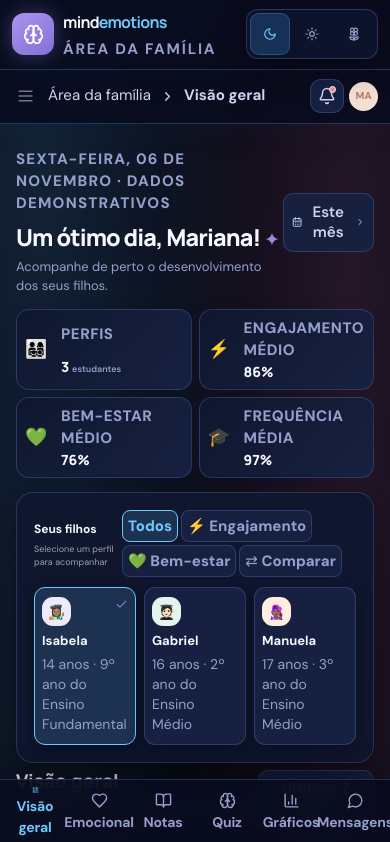
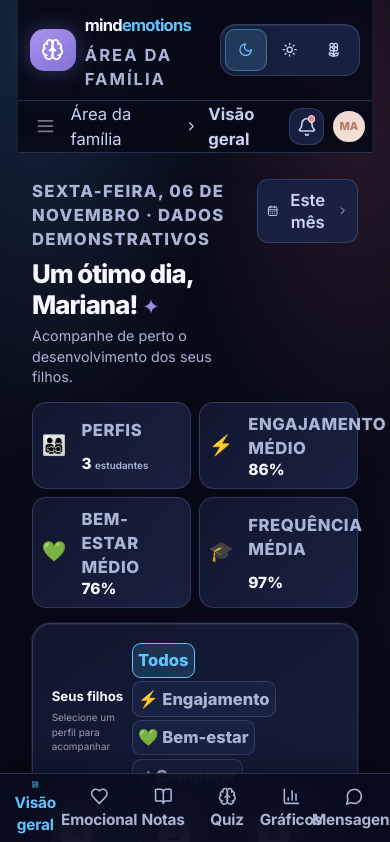
Before and after one commit to Tgmidasx7/MIND-EMOTIONS-ULTRA, a React (Vite) app: page / in a window 390 px wide. Shown: the top 842 px of the page. Built offline with nearby package versions, Linux system fonts and the light colour scheme.

Commit message:
Refresh app layout and apply 110 percent visual scale
Co-authored-by: arena-agent <297053741+arena-agent@users.noreply.github.com>

```diff
--- a/src/styles/app-pro.css
+++ b/src/styles/app-pro.css
@@ -26,11 +26,11 @@
   font-weight: 800;
 }
 .family-kpis b {
-  font: 800 16px Manrope;
+  font: 800 16px Inter;
   color: var(--ink);
 }
 .family-kpis b i {
-  font: 600 9px "DM Sans";
+  font: 600 9px Inter;
   color: var(--muted);
   font-style: normal;
 }
@@ -161,7 +161,7 @@
 }
 .plan-step b {
   color: var(--accent);
-  font: 800 11px "DM Sans";
+  font: 800 11px Inter;
 }
 .gentle-note {
   padding: 10px 12px;
@@ -189,12 +189,12 @@
 }
 .grade-summary > b {
   display: block;
-  font: 800 21px Manrope;
+  font: 800 21px Inter;
   color: var(--accent);
   margin: 5px 0;
 }
 .grade-summary > b i {
-  font: 600 9px "DM Sans";
+  font: 600 9px Inter;
   font-style: normal;
   color: var(--muted);
   margin-left: 3px;
@@ -507,7 +507,7 @@
   margin-bottom: 12px;
 }
 .compare-head h2 {
-  font: 800 16px Manrope;
+  font: 800 16px Inter;
   margin: 0;
 }
 .compare-close {
@@ -568,7 +568,7 @@
   padding: 9px 10px;
   background: var(--card2);
   color: var(--ink);
-  font: 10px "DM Sans";
+  font: 10px Inter;
   outline: none;
 }
 .quiz-note-label input:focus {
--- /dev/null
+++ b/src/styles/design-system.css
@@ -0,0 +1,420 @@
+/* Mind Emotions Pro — adapted from the supplied design reference, preserving React features. */
+body[data-theme="dark"] {
+  --base: #070916;
+  --raised: #0d1226;
+  --card: rgba(18, 24, 48, 0.94);
+  --card2: rgba(26, 34, 66, 0.96);
+  --line: rgba(162, 182, 255, 0.2);
+  --ink: #f6f8ff;
+  --copy: #cdd5f3;
+  --muted: #aab5d6;
+  --accent: #60c5ff;
+  --selected: rgba(96, 197, 255, 0.15);
+  --header-glass: rgba(7, 9, 22, 0.9);
+  --focus-ring: #60c5ff;
+}
+
+body[data-theme="light"] {
+  --base: #f2f6fc;
+  --raised: #e8effa;
+  --card: rgba(255, 255, 255, 0.97);
+  --card2: #f1f6fd;
+  --line: rgba(28, 55, 90, 0.2);
+  --ink: #0f1d33;
+  --copy: #2c3e5a;
+  --muted: #526783;
+  --accent: #0b63be;
+  --selected: rgba(11, 99, 190, 0.11);
+  --header-glass: rgba(255, 255, 255, 0.93);
+  --focus-ring: #0b63be;
+}
+
+body[data-theme="rose"] {
+  --base: #fcf1f5;
+  --raised: #f8e4ec;
+  --card: rgba(255, 250, 252, 0.96);
+  --card2: #f7e8ef;
+  --line: rgba(148, 62, 99, 0.24);
+  --ink: #3b1929;
+  --copy: #5e3046;
+  --muted: #79536a;
+  --accent: #b82962;
+  --selected: rgba(184, 41, 98, 0.12);
+  --header-glass: rgba(255, 248, 251, 0.93);
+  --focus-ring: #b82962;
+}
+
+body[data-theme] {
+  color: var(--ink);
+  background-color: var(--base);
+  background-image:
+    radial-gradient(
+      ellipse at 8% 4%,
+      color-mix(in srgb, var(--accent) 16%, transparent),
+      transparent 38%
+    ),
+    radial-gradient(
+      ellipse at 92% 14%,
+      color-mix(in srgb, #ff7aa8 13%, transparent),
+      transparent 35%
+    ),
+    linear-gradient(
+      145deg,
+      var(--base),
+      color-mix(in srgb, var(--base) 88%, var(--raised))
+    );
+  background-attachment: fixed;
+}
+
+/* 110% built-in page magnification, with the layout width compensated to avoid clipping. */
+.app {
+  width: 90.9091%;
+  margin-inline: auto;
+  zoom: 1.1;
+}
+
+/* One compact, sticky navigation header instead of overlapping fixed header rows. */
+.sidebar {
+  position: sticky;
+  inset: auto;
+  top: 0;
+  z-index: 40;
+  display: flex;
+  flex-direction: row;
+  align-items: center;
+  gap: clamp(12px, 1.8vw, 24px);
+  width: 100%;
+  height: auto;
+  min-height: 76px;
+  padding: 10px clamp(14px, 2.4vw, 30px);
+  border: 0;
+  border-bottom: 1px solid var(--line);
+  background: var(--header-glass);
+  box-shadow: 0 10px 28px rgba(0, 0, 0, 0.2);
+  backdrop-filter: blur(20px) saturate(150%);
+  -webkit-backdrop-filter: blur(20px) saturate(150%);
+}
+
+.sidebar .brand {
+  flex: 0 0 auto;
+  gap: 10px;
+  padding: 0;
+  align-items: center;
+}
+
+.sidebar .brand .theme-switcher {
+  position: static;
+  inset: auto;
+  margin: 0 0 0 10px;
+  padding: 4px;
+  border: 1px solid var(--line);
+  border-radius: 14px;
+  background: var(--card2);
+  box-shadow: inset 0 1px 0 rgba(255, 255, 255, 0.08);
+}
+
+.sidebar .brand .theme-choice {
+  min-height: 38px;
+  padding: 7px 10px;
+  color: var(--copy);
+  font-size: 13px;
+}
+
+.sidebar .brand .theme-choice.active {
+  color: var(--accent);
+  background: var(--selected);
+  border: 1px solid color-mix(in srgb, var(--accent) 42%, transparent);
+  box-shadow: 0 4px 14px rgba(0, 0, 0, 0.17);
+}
+
+.sidebar .family,
+.sidebar .nav-label,
+.sidebar .sidebar-bottom {
+  display: none;
+}
+
+.sidebar nav {
+  display: flex;
+  flex: 1 1 auto;
+  flex-direction: row;
+  align-items: center;
+  justify-content: flex-end;
+  gap: 4px;
+  min-width: 0;
+  overflow-x: auto;
+  padding: 0;
+  scrollbar-width: none;
+}
+
+.sidebar nav::-webkit-scrollbar {
+  display: none;
+}
+
+.sidebar .nav-item {
+  display: inline-flex;
+  flex: 0 0 auto;
+  align-items: center;
+  justify-content: center;
+  gap: 7px;
+  width: auto;
+  min-height: 42px;
+  padding: 8px 11px;
+  border: 1px solid transparent;
+  border-radius: 12px;
+  color: var(--copy);
+  font-size: 13px;
+  white-space: nowrap;
+}
+
+.sidebar .nav-item.active {
+  color: var(--accent);
+  background: var(--selected);
+  border-color: var(--line);
+  box-shadow: inset 0 1px 0 rgba(255, 255, 255, 0.08);
+}
+
+.main {
+  min-width: 0;
+  margin: 0;
+}
+
+.topbar {
+  position: relative;
+  top: auto;
+  z-index: 2;
+  height: 56px;
+  padding: 0 clamp(16px, 2.5vw, 32px);
+  border-bottom: 1px solid var(--line);
+  background: color-mix(in srgb, var(--card) 74%, transparent);
+  box-shadow: none;
+  backdrop-filter: blur(12px);
+  -webkit-backdrop-filter: blur(12px);
+}
+
+.content {
+  width: min(100%, 1152px);
+  max-width: 1152px;
+  padding: clamp(24px, 3vw, 38px) clamp(18px, 2.6vw, 32px) 64px;
+}
+
+body[data-theme]
+  :is(
+    .panel,
+    .metric-card,
+    .student-switcher,
+    .family,
+    .chat-panel,
+    .quiz-card,
+    .full-panel,
+    .student-profile-summary,
+    .emotion-pro-card,
+    .family-guidance,
+    .quiz-history,
+    .pro-card,
+    .ring-card
+  ) {
+  color: var(--ink);
+  border-color: var(--line);
+  box-shadow:
+    0 14px 34px -8px rgba(2, 4, 14, 0.38),
+    0 0 0 1px color-mix(in srgb, var(--line) 58%, transparent),
+    inset 0 1px 0 rgba(255, 255, 255, 0.07);
+  backdrop-filter: blur(14px);
+  -webkit-backdrop-filter: blur(14px);
+}
+
+body[data-theme]
+  :is(
+    .panel,
+    .metric-card,
+    .student-switcher,
+    .full-panel,
+    .pro-card,
+    .ring-card
+  ) {
+  background: linear-gradient(145deg, var(--card), var(--card2));
+}
+
+body[data-theme]
+  :is(.metric-card, .panel, .student-switcher, .full-panel, .ring-card):hover {
+  border-color: color-mix(in srgb, var(--accent) 48%, var(--line));
+  box-shadow:
+    0 18px 38px -8px rgba(2, 4, 14, 0.5),
+    0 0 0 1px color-mix(in srgb, var(--accent) 26%, transparent),
+    inset 0 1px 0 rgba(255, 255, 255, 0.1);
+}
+
+body[data-theme]
+  :is(
+    .student-chip,
+    .track,
+    .emotion-line,
+    .grade-line,
+    .emotion-row,
+    .quiz-question,
+    .quiz-answer,
+    .event,
+    .message,
+    .tabs-bar,
+    .pro-subnav,
+    .theme-switcher
+  ) {
+  border-color: var(--line);
+  background-color: color-mix(in srgb, var(--card2) 82%, transparent);
+}
+
+body[data-theme] :is(.track, .progress-track, .grade-chart i, .radar-list i) {
+  background: var(--track-bg, color-mix(in srgb, var(--ink) 12%, transparent));
+  box-shadow:
+    inset 0 2px 5px rgba(0, 0, 0, 0.2),
+    0 2px 8px rgba(0, 0, 0, 0.14);
+}
+
+body[data-theme] :is(button, input, textarea, select):focus-visible {
+  outline: 3px solid color-mix(in srgb, var(--focus-ring) 72%, transparent);
+  outline-offset: 2px;
+}
+
+@media (max-width: 1024px) {
+  .sidebar {
+    gap: 10px;
+    padding-inline: 14px;
+  }
+  .sidebar .brand .theme-switcher {
+    margin-left: 6px;
+  }
+  .sidebar .brand .theme-choice {
+    padding-inline: 8px;
+  }
+  .sidebar .nav-item {
+    gap: 5px;
+    padding-inline: 8px;
+  }
+  .sidebar .nav-item span {
+    font-size: 12px;
+  }
+  .content {
+    padding-inline: clamp(18px, 3vw, 28px);
+  }
+}
+
+@media (max-width: 760px) and (min-width: 651px) {
+  .sidebar {
+    flex-wrap: wrap;
+    min-height: 112px;
+    justify-content: space-between;
+  }
+  .sidebar .brand {
+    min-height: 48px;
+  }
+  .sidebar nav {
+    flex-basis: 100%;
+    justify-content: flex-start;
+  }
+  .sidebar .nav-item {
+    min-height: 38px;
+  }
+  .topbar {
+    height: 50px;
+  }
+}
+
+@media (max-width: 650px) {
+  .app {
+    width: 90.9091%;
+    zoom: 1.1;
+  }
+  .sidebar {
+    position: sticky;
+    top: 0;
+    flex-wrap: wrap;
+    justify-content: space-between;
+    gap: 0;
+    min-height: 66px;
+    padding: 8px 11px;
+  }
+  .sidebar .brand {
+    width: 100%;
+    min-width: 0;
+    justify-content: flex-start;
+    gap: 8px;
+  }
+  .sidebar .brand-icon {
+    width: 38px;
+    height: 38px;
+    border-radius: 13px;
+  }
+  .sidebar .brand b {
+    font-size: 15px;
+  }
+  .sidebar .brand small {
+    display: block;
+    font-size: 10px;
+  }
+  .sidebar .brand .theme-switcher {
+    margin-left: auto;
+  }
+  .sidebar .brand .theme-choice {
+    min-width: 38px;
+    min-height: 38px;
+    justify-content: center;
+    padding: 6px;
+  }
+  .sidebar .brand .theme-choice span {
+    display: none;
+  }
+  .sidebar nav {
+    display: none;
+  }
+  .topbar {
+    position: relative;
+    height: 48px;
+    padding-inline: 12px;
+    background: color-mix(in srgb, var(--card) 88%, transparent);
+  }
+  .crumb {
+    font-size: 12px;
+  }
+  .top-actions {
+    gap: 8px;
+  }
+  .user b {
+    font-size: 12px;
+  }
+  .content {
+    padding: 20px 13px 52px;
+  }
+  .welcome-row {
+    align-items: flex-start;
+    gap: 10px;
+  }
+  .welcome-row h1 {
+    font-size: clamp(21px, 6vw, 27px);
+    line-height: 1.2;
+  }
+  .family-kpis {
+    grid-template-columns: repeat(2, minmax(0, 1fr));
+  }
+  .student-list {
+    display: grid;
+    grid-template-columns: repeat(3, minmax(0, 1fr));
+  }
+  .student-chip {
+    min-width: 0;
+  }
+}
+
+@media (max-width: 370px) {
+  .sidebar .brand small {
+    display: none;
+  }
+  .sidebar .brand b {
+    font-size: 14px;
+  }
+  .content {
+    padding-inline: 10px;
+  }
+  .student-list {
+    grid-template-columns: 1fr;
+  }
+}
--- a/src/styles/index.css
+++ b/src/styles/index.css
@@ -10,3 +10,4 @@
 @import "./readability-finish.css";
 @import "./header-layout.css";
 @import "./rings.css";
+@import "./design-system.css";
--- a/src/styles/quiz.css
+++ b/src/styles/quiz.css
@@ -21,7 +21,7 @@
 }
 .quiz-pro .quiz-card h2 {
   margin: 10px 0 4px;
-  font: 800 19px Manrope;
+  font: 800 19px Inter;
   color: #f6f8ff;
 }
 .quiz-pro .quiz-card > p {
--- a/src/styles/rings.css
+++ b/src/styles/rings.css
@@ -58,7 +58,7 @@
   z-index: 1;
   color: var(--ink);
   font:
-    800 clamp(18px, 1.5vw, 23px) / 1 Manrope,
+    800 clamp(18px, 1.5vw, 23px) / 1 Inter,
     sans-serif;
   letter-spacing: -0.04em;
 }
--- a/src/styles/style.css
+++ b/src/styles/style.css
@@ -1,6 +1,6 @@
-@import url("https://fonts.googleapis.com/css2?family=DM+Sans:wght@400;500;600;700;800&family=Manrope:wght@400;500;600;700;800&display=swap");
+@import url("https://fonts.googleapis.com/css2?family=Inter:wght@400;500;600;700;800;900&family=JetBrains+Mono:wght@600;700;800&display=swap");
 :root {
-  font-family: "DM Sans", sans-serif;
+  font-family: Inter, sans-serif;
   color: #27283b;
   background: #f7f8fc;
   font-synthesis: none;
@@ -50,7 +50,7 @@ button {
   box-shadow: 0 7px 18px #a995ee45;
 }
 .brand b {
-  font-family: Manrope;
+  font-family: Inter;
   font-size: 16px;
   letter-spacing: -0.7px;
 }
@@ -275,7 +275,7 @@ button {
   color: #a09eae;
 }
 .welcome-row h1 {
-  font: 800 25px Manrope;
+  font: 800 25px Inter;
   letter-spacing: -0.9px;
   margin: 7px 0 5px;
 }
@@ -399,11 +399,11 @@ button {
   margin-bottom: 13px;
 }
 .section-heading h2 {
-  font: 800 16px Manrope;
+  font: 800 16px Inter;
   margin: 0 0 5px;
 }
 .section-heading h2 small {
-  font: 500 9px "DM Sans";
+  font: 500 9px Inter;
   color: #aaa8b7;
   margin-left: 7px;
 }
@@ -475,12 +475,12 @@ button {
   font-weight: 600;
 }
 .metric-value {
-  font: 800 23px Manrope;
+  font: 800 23px Inter;
   letter-spacing: -0.7px;
   margin-top: 3px;
 }
 .metric-value em {
-  font: 600 10px "DM Sans";
+  font: 600 10px Inter;
   color: #aaa8b7;
   margin-left: 3px;
   font-style: normal;
@@ -505,7 +505,7 @@ button {
 }
 .panel-title h3,
 .panel h3 {
-  font: 750 13px Manrope;
+  font: 750 13px Inter;
   margin: 0 0 4px;
   letter-spacing: -0.2px;
 }
@@ -592,7 +592,7 @@ button {
   margin: 16px 0 13px;
 }
 .grade-overview strong {
-  font: 800 30px Manrope;
+  font: 800 30px Inter;
   letter-spacing: -1px;
 }
 .grade-overview > span {
@@ -688,7 +688,7 @@ button {
   justify-content: center;
 }
 .event-date b {
-  font: 800 14px Manrope;
+  font: 800 14px Inter;
 }
 .event-date small {
   font-size: 7px;
@@ -813,7 +813,7 @@ button {
   letter-spacing: 1px;
 }
 .quiz-card h2 {
-  font: 800 21px Manrope;
+  font: 800 21px Inter;
   max-width: 450px;
   margin: 16px 0 7px;
 }
@@ -885,7 +885,7 @@ button {
   min-height: 300px;
 }
 .quiz-decoration span {
-  font: 700 12px Manrope;
+  font: 700 12px Inter;
   color: #8676c9;
   margin-top: 12px;
 }
@@ -1037,7 +1037,7 @@ button {
   outline: 0;
   flex: 1;
   padding: 8px;
-  font: 10px "DM Sans";
+  font: 10px Inter;
 }
 .chat-compose button {
   border: 0;
--- a/src/styles/themes.css
+++ b/src/styles/themes.css
@@ -252,7 +252,7 @@ body[data-theme] .event {
   background: #3ef0cf12;
 }
 .profile-person h2 {
-  font: 800 17px Manrope;
+  font: 800 17px Inter;
   margin: 5px 0 2px;
   color: var(--ink);
 }
@@ -272,7 +272,7 @@ body[data-theme] .event {
   border: 1px solid var(--line);
 }
 .profile-score b {
-  font: 800 21px Manrope;
+  font: 800 21px Inter;
   color: #70c8ff;
 }
 .profile-score small {
@@ -300,7 +300,7 @@ body[data-theme] .event {
   color: var(--copy);
 }
 .profile-progress b {
-  font: 700 9px "DM Sans";
+  font: 700 9px Inter;
   color: var(--accent);
 }
 .profile-progress i {
```
